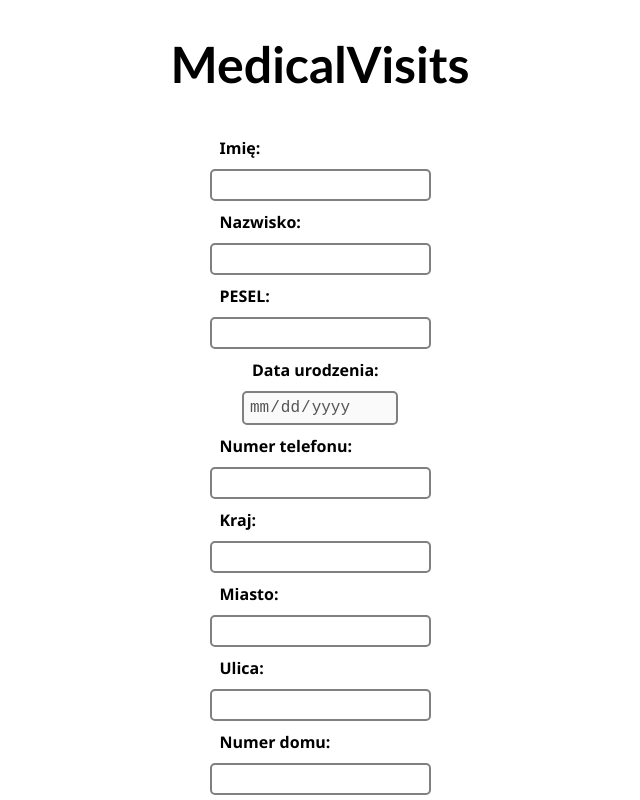
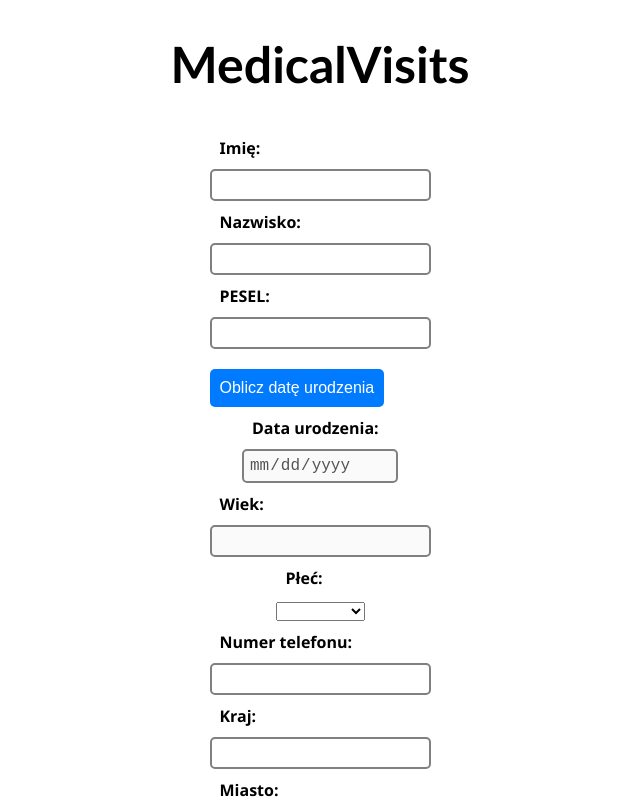
Before and after one commit to patrykjakimczyk/medical_visits, an Angular app in the folder medical_visits_angular/: page / in a window 1280 px wide. Shown: the top 800 px of the page, without its empty margins (320-960 px from the left). Built offline with nearby package versions, Linux system fonts and the light colour scheme.

Commit message:
Registation-form-pesel-validation

```diff
--- a/medical_visits_angular/src/app/registation-form/registation-form.component.html
+++ b/medical_visits_angular/src/app/registation-form/registation-form.component.html
@@ -27,13 +27,31 @@
             <div *ngIf="pesel.errors?.['invalid']">Niepoprawny PESEL</div>
         </div>
 
-        <!-- <div><button type="button" (click)="calculateBirthdate()">Oblicz datę urodzenia</button></div> -->
+        <div><button type="button" (click)="calculateBirthdate(form)">Oblicz datę urodzenia</button></div>
     </div>
 
     <div>
         <label for="dob">Data urodzenia:</label>
         <input type="date" name="dob" id="dob" #dob="ngModel" ngModel disabled>
     </div>
+
+    <div>
+        <label for="age">Wiek:</label>
+        <input name="age" id="age" #age="ngModel" ngModel disabled pattern="'^[0-9]{1,}$'">
+    </div>
+
+    <div>
+        <label for="sex">Płeć:</label>
+        <select name="sex" id="sex" #sex="ngModel" ngModel required>
+            <option value="male">Mężczyzna</option>
+            <option value="female">Kobieta</option>
+            <option value="other">Inna</option>
+        </select>
+        <div *ngIf="sex.invalid && (sex.dirty || sex.touched)" class="error-message">
+            <div *ngIf="sex.errors?.['required']">Płeć jest wymagana</div>
+        </div>
+    </div>
+
 
     <div>
         <label for="phoneNumber">Numer telefonu:</label>
@@ -116,7 +134,7 @@
 
     <div>
         <label for="password">Hasło:</label>
-        <input type="password" name="password" id="password" #password="ngModel" ngModel minlength="8" required>
+        <input type="password" name="password" id="password" #password="ngModel" ngModel required pattern="/^(?=.*\d)(?=.*[a-z])(?=.*[A-Z])[0-9a-zA-Z]{8,}$/">
         <div *ngIf="password.invalid && (password.dirty || password.touched)" class="error-message">
             <div *ngIf="password.errors?.['required']">Hasło jest wymagane</div>
             <div *ngIf="password.errors?.['invalid']">Niepoprawne hasło</div>
--- a/medical_visits_angular/src/app/registation-form/registation-form.component.ts
+++ b/medical_visits_angular/src/app/registation-form/registation-form.component.ts
@@ -10,4 +10,49 @@ export class RegistationFormComponent {
   onSubmit(form: NgForm){
     console.log(form.value);
   }
+
+  calculateBirthdate(form: NgForm) {
+    const pesel = form.value.pesel;
+    if (pesel && pesel.length === 11) {
+      const weights = [1, 3, 7, 9, 1, 3, 7, 9, 1, 3];
+      let sum = 0;
+      for (let i = 0; i < 10; i++) {
+        sum += Number(pesel.charAt(i)) * weights[i];
+      }
+      const controlNumber = (10 - (sum % 10)) % 10;
+      if (controlNumber === Number(pesel.charAt(10))) {
+        let year = Number(pesel.substring(0, 2));
+        let month = Number(pesel.substring(2, 4));
+        let day = Number(pesel.substring(4, 6));
+        let century = 19;
+        if (month > 20 && month < 33) {
+          century = 20;
+          month -= 20;
+        } else if (month > 40 && month < 53) {
+          century = 21;
+          month -= 40;
+        } else if (month > 60 && month < 73) {
+          century = 22;
+          month -= 60;
+        } else if (month > 80 && month < 93) {
+          century = 18;
+          month -= 80;
+        }
+        const fullYear = century * 100 + year;
+        const birthdate = new Date(fullYear, month - 1, day);
+        const age = Math.floor((Date.now() - birthdate.getTime()) / (1000 * 60 * 60 * 24 * 365));
+
+        if(age < 18){
+          alert("Nie jesteś pełnoletni nie możesz się zarejestrować w MedicalVisits")
+          form.controls['pesel'].setErrors({ 'invalid': true });
+          return;
+        }
+
+        form.controls['dob'].setValue(birthdate.toISOString().substring(0, 10));
+        form.controls['age'].setValue(age);
+      } else {
+        form.controls['pesel'].setErrors({ 'invalid': true });
+      }
+    }
+  }
 }
```
